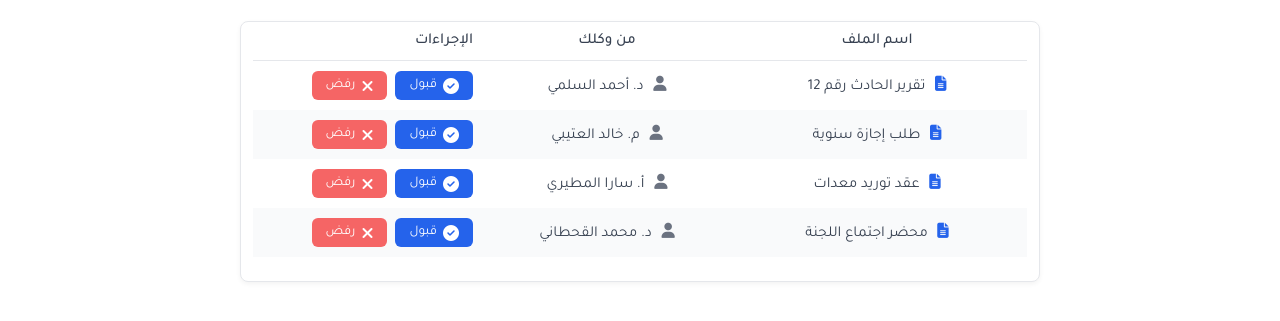
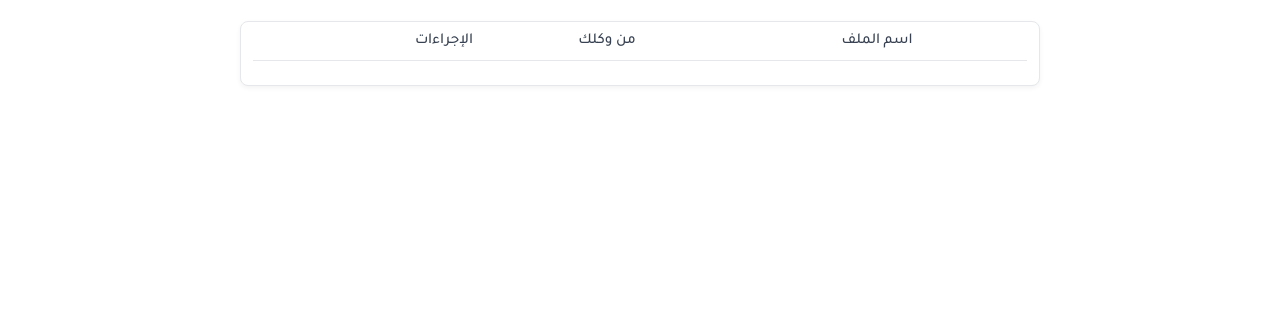
Before and after one commit to BllueSara/QualityManagement, a plain HTML site: page frontend/html/sign.html in a window 1280 px wide. Shown: the part 229-550 px from the top of the page. Drawn offline with Linux system fonts and the light colour scheme.

Commit message:
UPDATE CONTENT DONE

```diff
--- a/frontend/html/sign.html
+++ b/frontend/html/sign.html
@@ -62,96 +62,7 @@
               <th class="col-signer">من وكلك</th>
               <th class="col-action">الإجراءات</th>
             </tr>
-          </thead>
-          <tbody>
-            <!-- صف 1 -->
-            <tr>
-              <td class="col-file">
-                <i class="fas fa-file-alt file-icon"></i>
-                تقرير الحادث رقم 12
-              </td>
-              <td class="col-signer">
-                <i class="fas fa-user user-icon"></i>
-                د. أحمد السلمي
-              </td>
-              <td class="col-action">
-                <button class="btn-accept">
-                  <i class="fas fa-check-circle"></i>
-                  قبول
-                </button>
-                <button class="btn-reject">
-                  <i class="fas fa-times"></i>
-                  رفض
-                </button>
-              </td>
-            </tr>
 
-            <!-- صف 2 -->
-            <tr>
-              <td class="col-file">
-                <i class="fas fa-file-alt file-icon"></i>
-                طلب إجازة سنوية
-              </td>
-              <td class="col-signer">
-                <i class="fas fa-user user-icon"></i>
-                م. خالد العتيبي
-              </td>
-              <td class="col-action">
-                <button class="btn-accept">
-                  <i class="fas fa-check-circle"></i>
-                  قبول
-                </button>
-                <button class="btn-reject">
-                  <i class="fas fa-times"></i>
-                  رفض
-                </button>
-              </td>
-            </tr>
-
-            <!-- صف 3 -->
-            <tr>
-              <td class="col-file">
-                <i class="fas fa-file-alt file-icon"></i>
-                عقد توريد معدات
-              </td>
-              <td class="col-signer">
-                <i class="fas fa-user user-icon"></i>
-                أ. سارا المطيري
-              </td>
-              <td class="col-action">
-                <button class="btn-accept">
-                  <i class="fas fa-check-circle"></i>
-                  قبول
-                </button>
-                <button class="btn-reject">
-                  <i class="fas fa-times"></i>
-                  رفض
-                </button>
-              </td>
-            </tr>
-
-            <!-- صف 4 -->
-            <tr>
-              <td class="col-file">
-                <i class="fas fa-file-alt file-icon"></i>
-                محضر اجتماع اللجنة
-              </td>
-              <td class="col-signer">
-                <i class="fas fa-user user-icon"></i>
-                د. محمد القحطاني
-              </td>
-              <td class="col-action">
-                <button class="btn-accept">
-                  <i class="fas fa-check-circle"></i>
-                  قبول
-                </button>
-                <button class="btn-reject">
-                  <i class="fas fa-times"></i>
-                  رفض
-                </button>
-              </td>
-            </tr>
-          </tbody>
         </table>
       </div>
     </div>
```
Also changed, not shown: backend/controllers/contentController.js (+1 -6 lines), backend/routes/contentRoutes.js (+20 -7 lines), frontend/js/department-content.js (+22 -15 lines).
